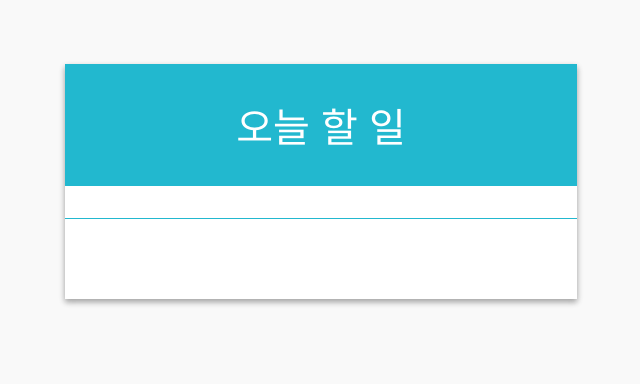
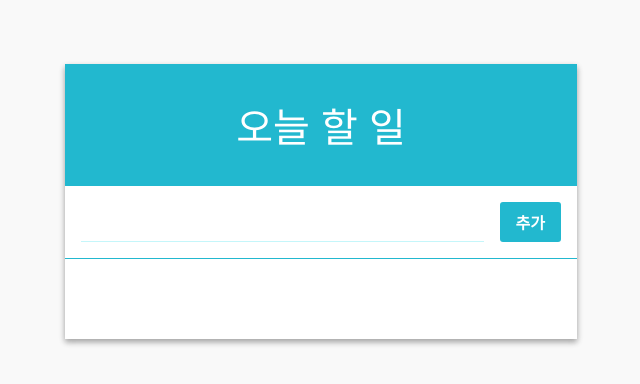
Before and after one commit to oni193/TODO-practice-web-react, a React (Create React App) app: page / in a window 1280 px wide. Shown: the top 384 px of the page, without its empty margins (319-959 px from the left). Built offline with nearby package versions, Linux system fonts and the light colour scheme.

Commit message:
:bug: Fix Bug. Form export 작성.. Template.js 수정..

```diff
--- a/src/App.js
+++ b/src/App.js
@@ -1,10 +1,11 @@
 import React, { Component } from 'react';
 import TodoListTemplate from './components/TodoListTemplate';
+import Form from './components/Form';
 
 class App extends Component {
   render() {
     return (
-      <TodoListTemplate>
+      <TodoListTemplate form = {<Form/>}>
         템플릿 완성
       </TodoListTemplate>
     );
--- a/src/components/Form.js
+++ b/src/components/Form.js
@@ -11,3 +11,5 @@ const Form = ({value, onChange, onCreate, onKeyPress}) =>{
         </div>
     );
 };
+
+export default Form;
--- a/src/components/TodoListTemplate.js
+++ b/src/components/TodoListTemplate.js
@@ -8,7 +8,7 @@ const TodoListTemplate = ({form, children}) => {
         오늘 할 일
       </div>
       <section className="form-wrapper">
-        {/* {form} */}
+        {form}
       </section>
       <section className="todos-wrapper">
         {/* { children } */}
```
Also changed, not shown: 1 other file (tests, documents, lock files or other folders).
